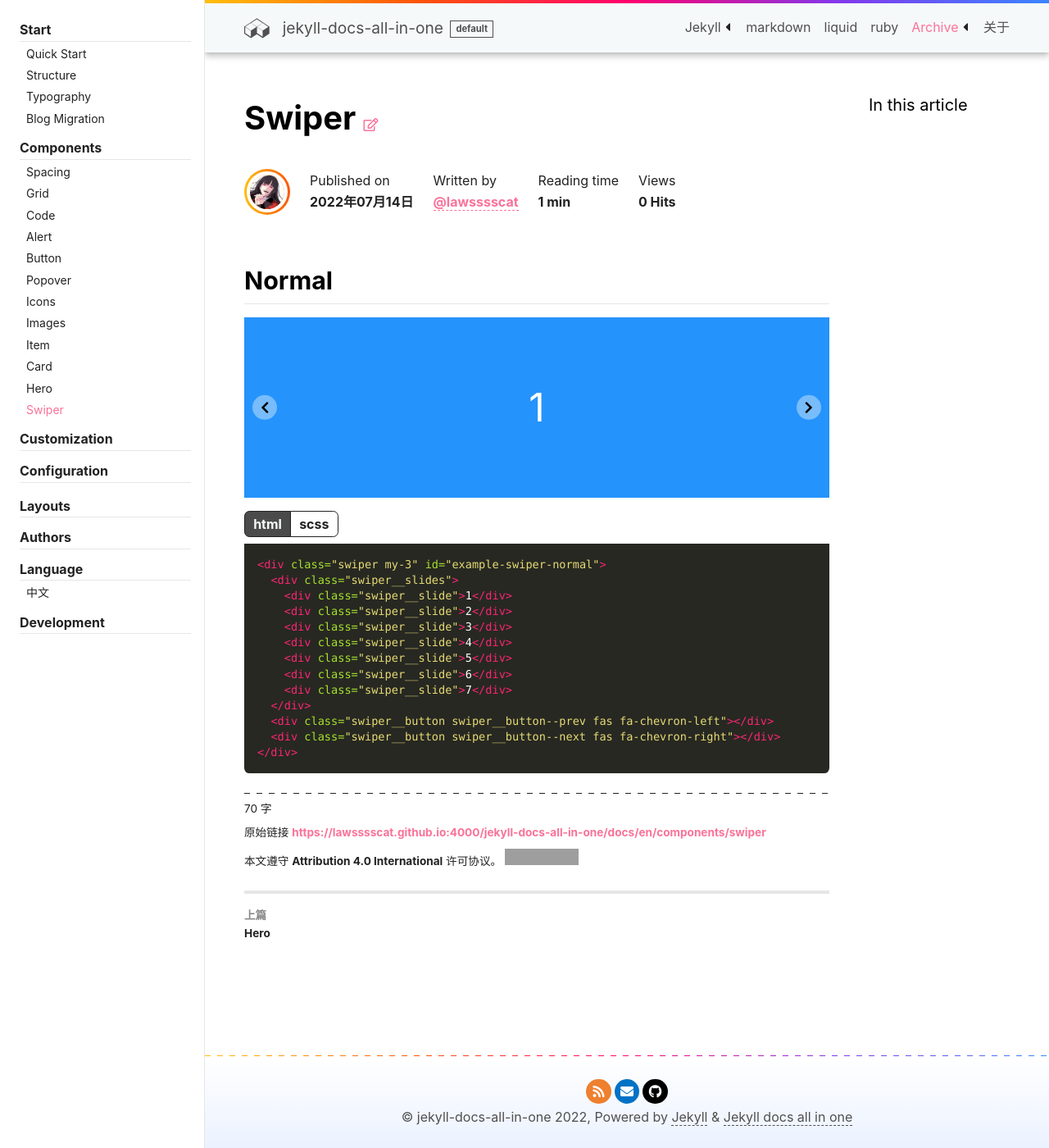
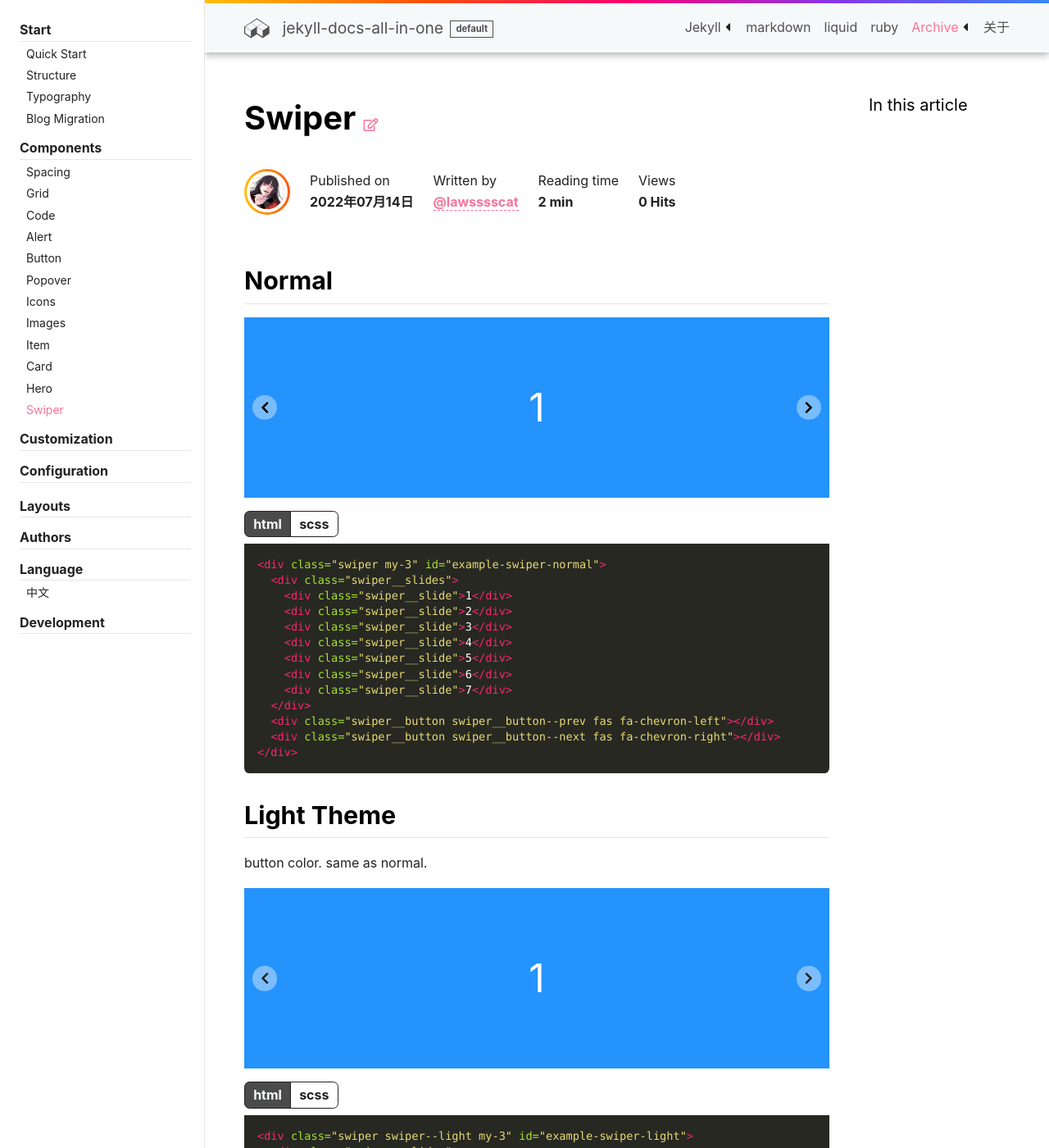
Before and after one commit to LawssssCat/jekyll-docs, a Jekyll site: the page built from _docs/en/components/swiper.md, in a window 1280 px wide and 1400 px high. Shown: the whole window at 82% size. Built offline with Jekyll 4.4.1, drawn with Linux system fonts in a browser that asks for light colours; comment, search, counter and statistics services are not loaded; some of the changed text lies outside the part shown; grey boxes are pictures that could not be loaded.

Commit message:
improvement(swiper): error logger and dark/light docs

````diff
--- a/_docs/en/components/swiper.md
+++ b/_docs/en/components/swiper.md
@@ -4,14 +4,10 @@
 permalink: /docs/en/components/swiper
 ---
 
+<!-- ============================================= -->
 {%- assign _demo_height = '220px' -%}
-
-## Normal
-
 <!-- ============================================= -->
-<style>
-{%- capture _code_css -%}
-#example-swiper-normal {
+{%- capture _demo_css_base -%}
   height: {{ _demo_height }};
   .swiper__slide {
     display: flex;
@@ -26,6 +22,16 @@
       background-color: #2593fc;
     }
   }
+{%- endcapture -%}
+<!-- ============================================= -->
+
+## Normal
+
+<!-- ============================================= -->
+<style>
+{%- capture _code_css -%}
+#example-swiper-normal {
+  {{ _demo_css_base }}
 }
 {%- endcapture -%}
 {{ _code_css | scssify }}
@@ -63,3 +69,179 @@
 {%- assign _contents = _contents | markdownify -%}
 {%- include article/generate-tabs.html titles=_titles contents=_contents -%}
 <!-- ============================================= -->
+
+## Light Theme
+
+button color. same as normal.
+
+<!-- ============================================= -->
+<style>
+{%- capture _code_css -%}
+#example-swiper-light {
+  {{ _demo_css_base }}
+}
+{%- endcapture -%}
+{{ _code_css | scssify }}
+</style>
+{%- capture _code_html -%}
+<div class="swiper swiper--light my-3" id="example-swiper-light">
+  <div class="swiper__slides">
+    <div class="swiper__slide">1</div>
+    <div class="swiper__slide">2</div>
+    <div class="swiper__slide">3</div>
+    <div class="swiper__slide">4</div>
+    <div class="swiper__slide">5</div>
+    <div class="swiper__slide">6</div>
+    <div class="swiper__slide">7</div>
+  </div>
+  <div class="swiper__button swiper__button--prev fas fa-chevron-left"></div>
+  <div class="swiper__button swiper__button--next fas fa-chevron-right"></div>
+</div>
+{%- endcapture -%}
+{{ _code_html }}
+{%- capture _titles -%}
+html
+<!-- split title -->
+scss
+{%- endcapture -%}
+{%- capture _contents -%}
+```html
+{{ _code_html }}
+```
+<!-- split content -->
+```scss
+{{ _code_css }}
+```
+{%- endcapture -%}
+{%- assign _contents = _contents | markdownify -%}
+{%- include article/generate-tabs.html titles=_titles contents=_contents -%}
+<!-- ============================================= -->
+
+## Dark Theme
+
+button color.
+
+<!-- ============================================= -->
+<style>
+{%- capture _code_css -%}
+#example-swiper-dark {
+  {{ _demo_css_base }}
+}
+{%- endcapture -%}
+{{ _code_css | scssify }}
+</style>
+{%- capture _code_html -%}
+<div class="swiper swiper--dark my-3" id="example-swiper-dark">
+  <div class="swiper__slides">
+    <div class="swiper__slide">1</div>
+    <div class="swiper__slide">2</div>
+    <div class="swiper__slide">3</div>
+    <div class="swiper__slide">4</div>
+    <div class="swiper__slide">5</div>
+    <div class="swiper__slide">6</div>
+    <div class="swiper__slide">7</div>
+  </div>
+  <div class="swiper__button swiper__button--prev fas fa-chevron-left"></div>
+  <div class="swiper__button swiper__button--next fas fa-chevron-right"></div>
+</div>
+{%- endcapture -%}
+{{ _code_html }}
+{%- capture _titles -%}
+html
+<!-- split title -->
+scss
+{%- endcapture -%}
+{%- capture _contents -%}
+```html
+{{ _code_html }}
+```
+<!-- split content -->
+```scss
+{{ _code_css }}
+```
+{%- endcapture -%}
+{%- assign _contents = _contents | markdownify -%}
+{%- include article/generate-tabs.html titles=_titles contents=_contents -%}
+<!-- ============================================= -->
+
+## Images
+
+<!-- ============================================= -->
+{%- capture _demo_css_image -%}
+  height: {{ _demo_height }};
+  .swiper__slide {
+    display: flex;
+    align-items: center;
+    justify-content: center;
+    font-size: 3rem;
+    color: #fff;
+    background-position: center;
+    background-size: cover;
+    &:nth-child(even) {
+      background: url({% link assets/images/cover2.jpg %});
+    }
+    &:nth-child(odd) {
+      background: url({% link assets/images/cover3.jpg %});
+    }
+  }
+{%- endcapture -%}
+<!-- ============================================= -->
+
+<!-- ============================================= -->
+<style>
+{%- capture _code_css -%}
+#example-swiper-images {
+  {{ _demo_css_image }}
+}
+{%- endcapture -%}
+{{ _code_css | scssify }}
+</style>
+{%- capture _code_html -%}
+<div class="swiper my-3" id="example-swiper-images">
+  <div class="swiper__slides">
+    <div class="swiper__slide">1</div>
+    <div class="swiper__slide">2</div>
+    <div class="swiper__slide">3</div>
+    <div class="swiper__slide">4</div>
+    <div class="swiper__slide">5</div>
+    <div class="swiper__slide">6</div>
+    <div class="swiper__slide">7</div>
+  </div>
+  <div class="swiper__button swiper__button--prev fas fa-chevron-left"></div>
+  <div class="swiper__button swiper__button--next fas fa-chevron-right"></div>
+</div>
+{%- endcapture -%}
+{{ _code_html }}
+{%- capture _titles -%}
+html
+<!-- split title -->
+scss
+{%- endcapture -%}
+{%- capture _contents -%}
+```html
+{{ _code_html }}
+```
+<!-- split content -->
+```scss
+{{ _code_css }}
+```
+{%- endcapture -%}
+{%- assign _contents = _contents | markdownify -%}
+{%- include article/generate-tabs.html titles=_titles contents=_contents -%}
+<!-- ============================================= -->
+
+## Without Animation
+
+<div class="swiper my-3 swiper-demo swiper-demo--4">
+  <div class="swiper__wrapper">
+    <div class="swiper__slide">1</div>
+    <div class="swiper__slide">2</div>
+    <div class="swiper__slide">3</div>
+    <div class="swiper__slide">4</div>
+    <div class="swiper__slide">5</div>
+    <div class="swiper__slide">6</div>
+    <div class="swiper__slide">7</div>
+  </div>
+  <div class="swiper__button swiper__button--prev fas fa-chevron-left"></div>
+  <div class="swiper__button swiper__button--next fas fa-chevron-right"></div>
+</div>
--- a/_javascript/lazyload.js
+++ b/_javascript/lazyload.js
@@ -11,7 +11,7 @@
     try{
       func && func.call(caller);
     } catch (err) {
-      TOOL.logger.error('caller', caller, func, err); // prompt the console for errors and continue with the next task.
+      TOOL.logger.error('caller', caller, '\n', func, '\n', err); // prompt the console for errors and continue with the next task.
     }
   }
 
--- a/_sass/common/components/_swiper.scss
+++ b/_sass/common/components/_swiper.scss
@@ -33,3 +33,15 @@
     right: 10px;
   }
 }
+
+.swiper--light .swiper__button {
+  @include themeify {
+    @include clickable(themed(text-color-theme-light), rgba(themed(main-color-theme-dark), .4));
+  }
+}
+
+.swiper--dark .swiper__button {
+  @include themeify {
+    @include clickable(themed(text-color-theme-dark), rgba(themed(main-color-theme-light), .4));
+  }
+}
````
Also changed, not shown: _javascript/commons/swiper.js, assets/images/cover3.jpg (added).
